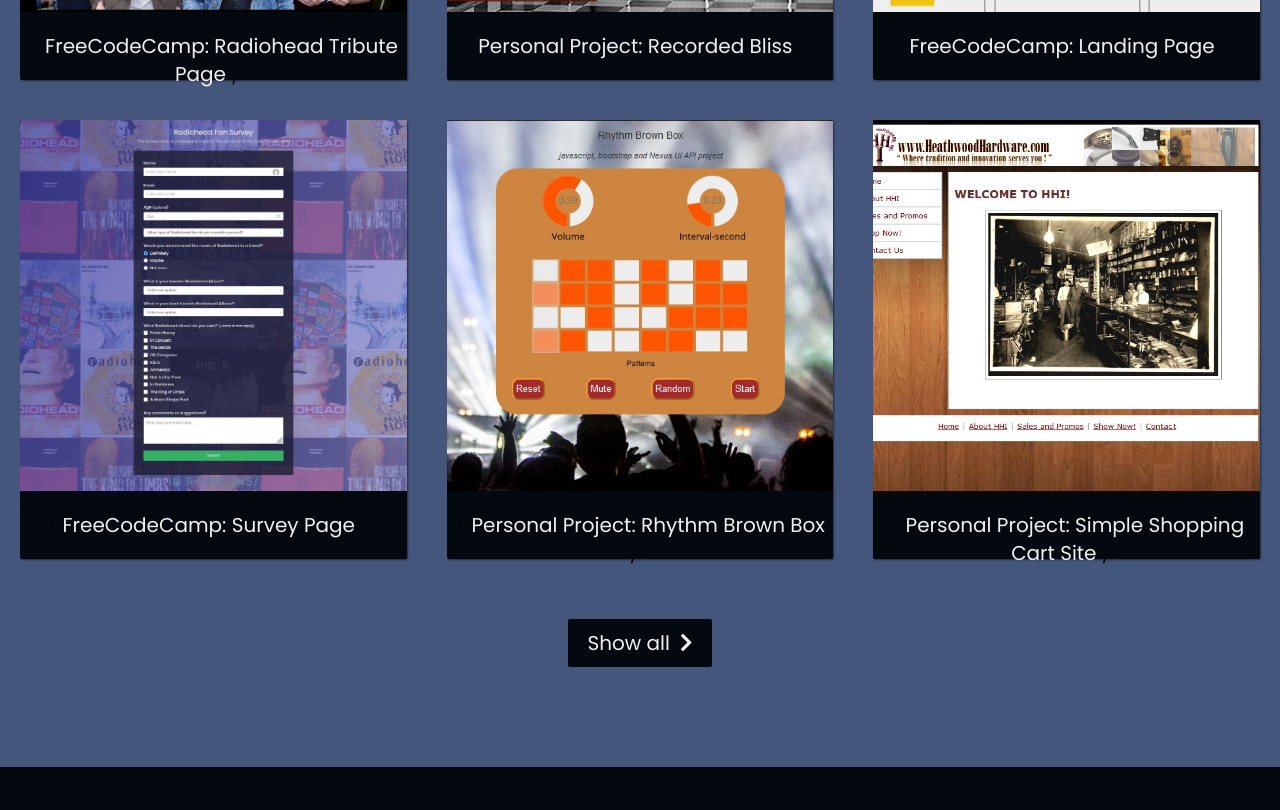
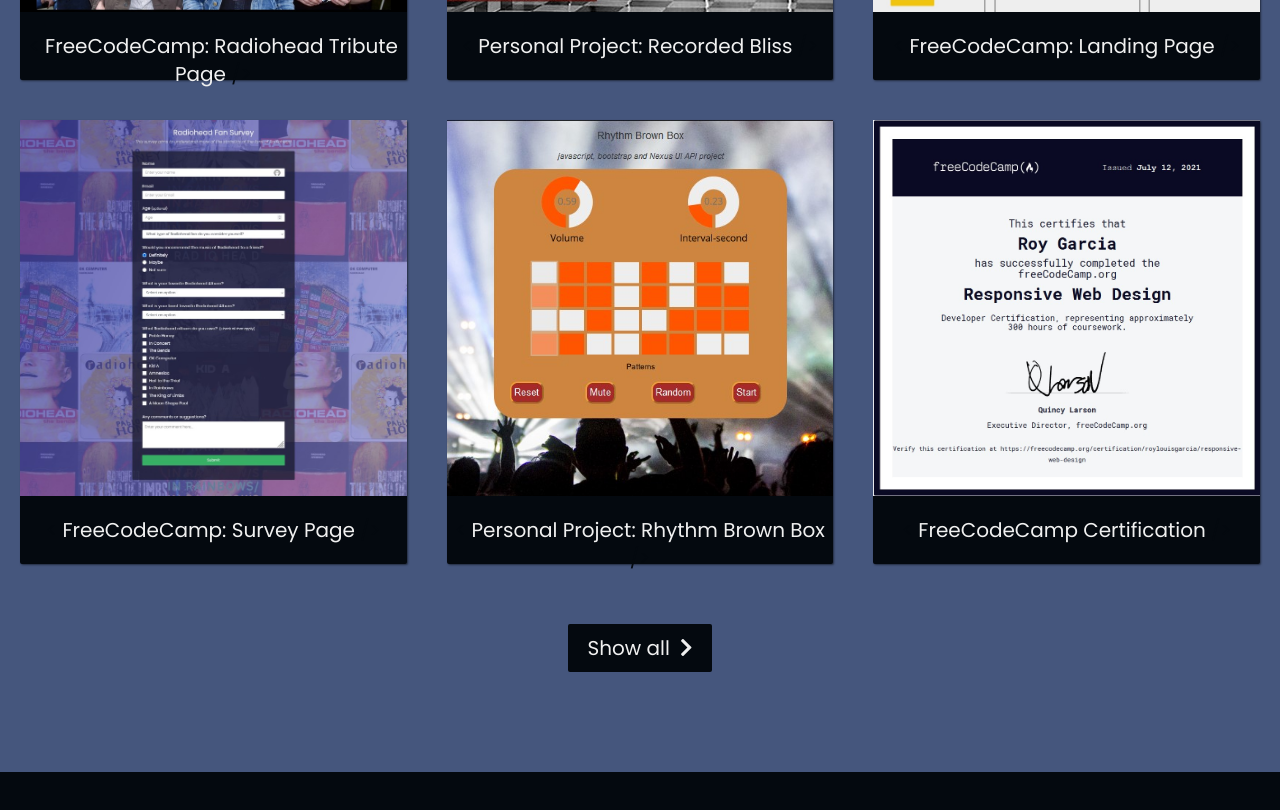
Before and after one commit to roylouisgarcia/fccportfolio, a plain HTML site: page index.html in a window 1280 px wide. Shown: the part 1400-2210 px from the top of the page. Drawn offline with Linux system fonts and the light colour scheme.

Commit message:
added certification among the projects entries

```diff
--- a/index.html
+++ b/index.html
@@ -145,18 +145,18 @@
       </p>
     </a>
     <a
-      href="https://portfolio.dmsx.tech/portfolioentries/academic/hhi/index.html"
+      href="https://www.freecodecamp.org/certification/roylouisgarcia/responsive-web-design"
       target="_blank"
       class="project project-tile"
     >
       <img
         class="project-image"
-        src="./images/hhi.jpg"
+        src="./images/fcc_certification.jpg"
         alt="project"
       />
       <p class="project-title">
         <span class="code">&lt;</span>
-       Personal Project: Simple Shopping Cart Site
+      FreeCodeCamp Certification
         <span class="code">&#47;&gt;</span>
       </p>
     </a>
```
Also changed, not shown: images/fcc_certification.jpg (added).
